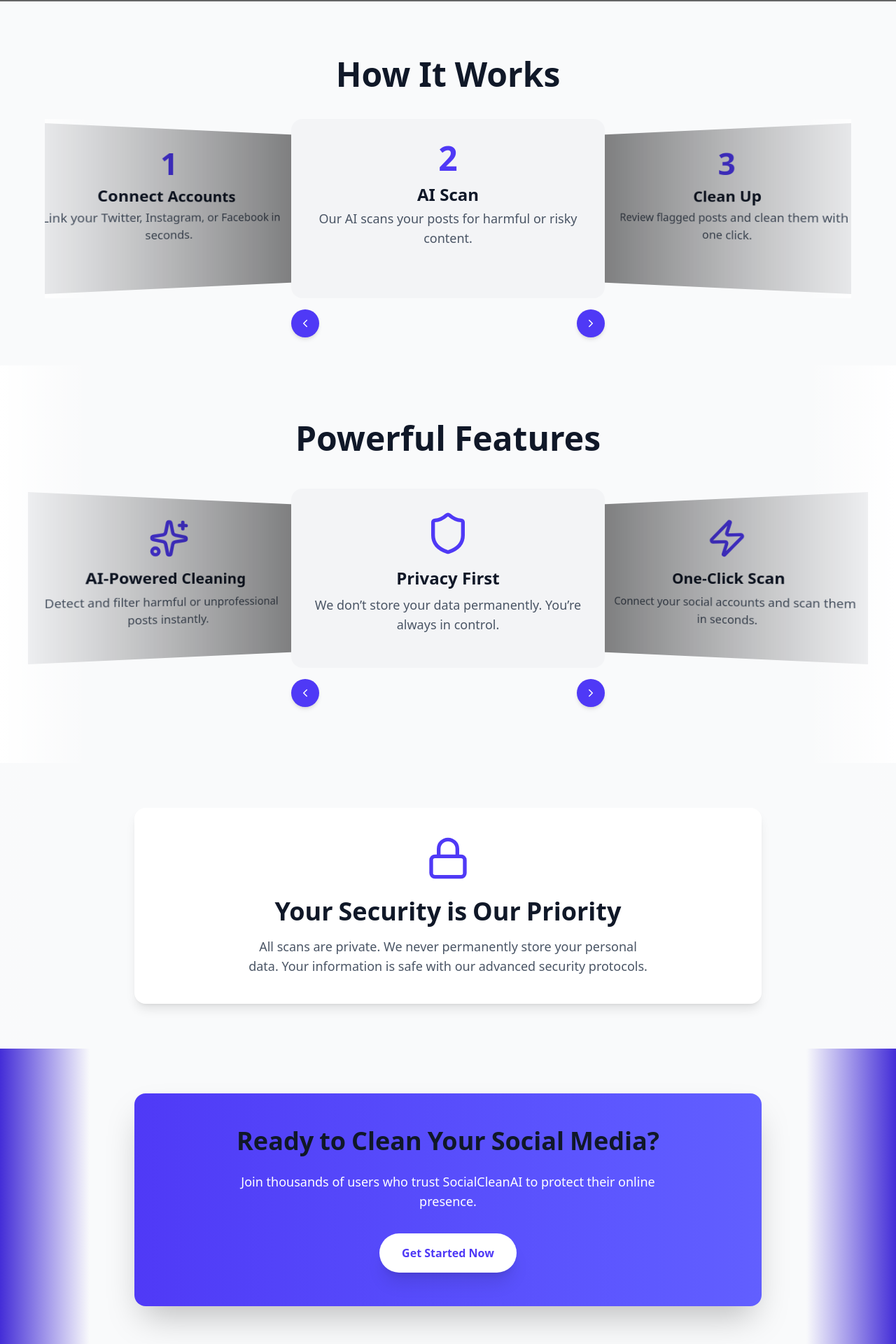
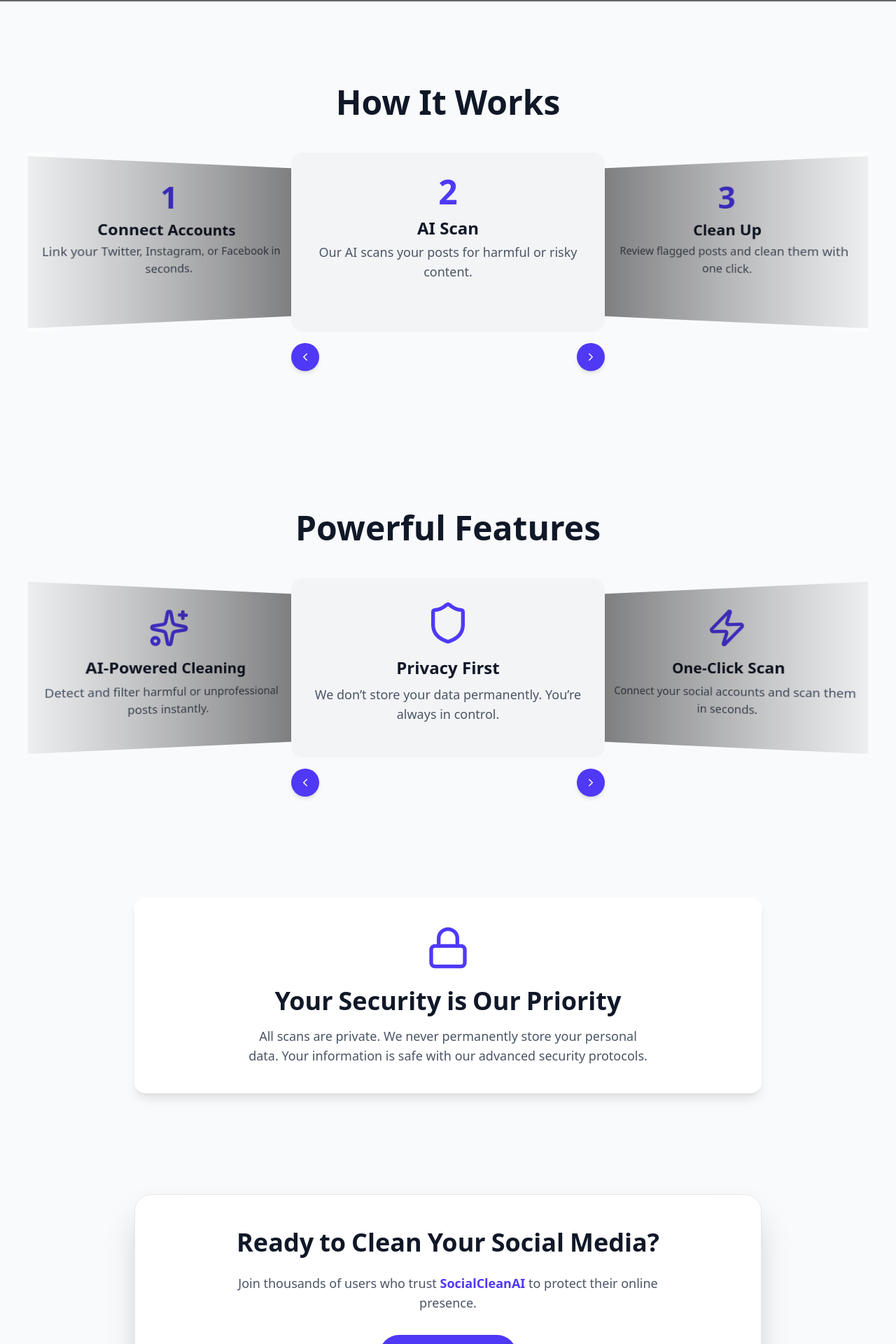
Before and after one commit to arfatkazi/SocialClean.AI, a React (Vite) app in the folder frontend/socialcleanAI/: page / in a window 1280 px wide. Shown: the part 780-2700 px from the top of the page at 70% size. Built offline with nearby package versions, Linux system fonts and the light colour scheme; grey boxes are pictures that could not be loaded.

Commit message:
frontend nav changes

```diff
--- a/frontend/socialcleanAI/src/components/Homepage/Cta.jsx
+++ b/frontend/socialcleanAI/src/components/Homepage/Cta.jsx
@@ -1,4 +1,4 @@
-import React, { useRef } from "react";
+import React from "react";
 import { motion } from "framer-motion";
 
 const Cta = () => {
@@ -18,31 +18,18 @@ const Cta = () => {
     },
   };
 
-  const leftFadeRef = useRef(null);
-  const rightFadeRef = useRef(null);
-
   return (
-    <section className="relative py-16 px-4 sm:px-6 md:px-10 overflow-hidden mb-20">
-      {/* Gradient edges */}
-      <div
-        ref={leftFadeRef}
-        className="absolute top-0 left-0 h-full w-32 bg-gradient-to-r from-indigo-700 pointer-events-none z-10"
-      />
-      <div
-        ref={rightFadeRef}
-        className="absolute top-0 right-0 h-full w-32 bg-gradient-to-l from-indigo-700 pointer-events-none z-10"
-      />
-
+    <section className="relative py-20 px-6 md:px-10 mb-20">
       <motion.div
-        className="relative max-w-4xl mx-auto text-center p-10 sm:p-12 rounded-2xl bg-gradient-to-r from-indigo-600 to-indigo-500 shadow-2xl backdrop-blur-md hover:[transform:rotateY(3deg) scale(1.02)] transition-transform duration-500"
+        className="relative max-w-4xl mx-auto text-center p-10 sm:p-12 rounded-3xl bg-white dark:bg-gray-900 shadow-2xl border border-gray-200 dark:border-gray-700"
         initial="hidden"
         whileInView="visible"
         viewport={{ once: true }}
         variants={containerVariant}
       >
-        {/* Animate Heading */}
+        {/* Animated Heading */}
         <motion.h2
-          className="text-3xl md:text-4xl font-extrabold mb-4 md:mb-6 flex flex-wrap justify-center gap-2"
+          className="text-3xl md:text-4xl font-extrabold mb-6 flex flex-wrap justify-center gap-2 text-gray-900 dark:text-white"
           variants={containerVariant}
         >
           {headingWords.map((word, i) => (
@@ -52,23 +39,26 @@ const Cta = () => {
           ))}
         </motion.h2>
 
-        {/* Animate Description */}
+        {/* Description */}
         <motion.p
-          className="text-base md:text-lg mb-6 md:mb-8 max-w-2xl mx-auto text-white"
+          className="text-base md:text-lg mb-8 max-w-2xl mx-auto text-gray-600 dark:text-gray-300"
           initial={{ opacity: 0, y: 20 }}
           whileInView={{ opacity: 1, y: 0 }}
           viewport={{ once: true }}
           transition={{
-            delay: headingWords.length * 0.2 + 0.3,
+            delay: 0.4,
             duration: 0.8,
             ease: "easeOut",
           }}
         >
-          Join thousands of users who trust SocialCleanAI to protect their
-          online presence.
+          Join thousands of users who trust{" "}
+          <span className="font-semibold text-indigo-600 dark:text-indigo-400">
+            SocialCleanAI
+          </span>{" "}
+          to protect their online presence.
         </motion.p>
 
-        {/* Animate Button */}
+        {/* Button */}
         <motion.button
           whileHover={{ scale: 1.05 }}
           whileTap={{ scale: 0.95 }}
@@ -76,11 +66,11 @@ const Cta = () => {
           whileInView={{ opacity: 1, y: 0 }}
           viewport={{ once: true }}
           transition={{
-            delay: headingWords.length * 0.2 + 0.6,
-            duration: 0.8,
+            delay: 0.6, // much faster, no long wait
+            duration: 0.7,
             ease: "easeOut",
           }}
-          className="px-8 py-4 rounded-full bg-white text-indigo-600 font-semibold shadow-xl hover:shadow-2xl transition-all duration-300"
+          className="px-8 py-4 rounded-full bg-indigo-600 text-white font-semibold shadow-lg hover:bg-indigo-700 transition-all duration-300"
         >
           Get Started Now
         </motion.button>
--- a/frontend/socialcleanAI/src/components/Homepage/Feature.jsx
+++ b/frontend/socialcleanAI/src/components/Homepage/Feature.jsx
@@ -1,5 +1,5 @@
 import React, { useRef, useEffect } from "react";
-import { Shield, Sparkles, Zap, BarChart, Eye } from "lucide-react"; // Added Eye icon
+import { Shield, Sparkles, Zap, BarChart, Eye } from "lucide-react";
 import { motion } from "framer-motion";
 import { Swiper, SwiperSlide } from "swiper/react";
 import { EffectCoverflow, Autoplay, Navigation } from "swiper/modules";
@@ -88,10 +88,6 @@ const Feature = () => {
 
   return (
     <section className="relative py-16 sm:py-20 px-4 sm:px-6 md:px-10 transition-colors duration-300 overflow-hidden mt-10">
-      {/* Gradient edges */}
-      <div className="absolute top-0 left-0 h-full w-32 bg-gradient-to-r from-white dark:from-gray-900 pointer-events-none z-10" />
-      <div className="absolute top-0 right-0 h-full w-32 bg-gradient-to-l from-white dark:from-gray-900 pointer-events-none z-10" />
-
       <div className="max-w-7xl mx-auto text-center relative z-20">
         {/* Animated heading */}
         <motion.h2
--- a/frontend/socialcleanAI/src/components/Homepage/Footer.jsx
+++ b/frontend/socialcleanAI/src/components/Homepage/Footer.jsx
@@ -2,25 +2,36 @@ import React from "react";
 
 const Footer = () => {
   return (
-    <footer className="w-full py-10 bg-gray-100 dark:bg-gray-800 text-gray-700 dark:text-gray-300 text-center text-sm rounded-t-2xl shadow-inner mt-10">
-      <p className="mb-4">
-        © {new Date().getFullYear()} SocialCleanAI. All rights reserved.
+    <footer className="w-full py-12 bg-gray-50 dark:bg-gray-900 text-gray-700 dark:text-gray-300 text-center rounded-t-3xl shadow-inner mt-16">
+      {/* Brand */}
+      <p className="mb-6 font-semibold text-gray-800 dark:text-gray-100">
+        © {new Date().getFullYear()}{" "}
+        <span className="text-indigo-600 dark:text-indigo-400 mr-1">
+          SocialClean.AI
+        </span>
+        All rights reserved.
       </p>
 
-      <div className="flex justify-center gap-6 flex-wrap">
+      {/* Links */}
+      <div className="flex justify-center gap-8 flex-wrap mb-4">
         {["Privacy Policy", "Terms of Service", "Contact"].map(
           (item, index) => (
             <a
               key={index}
               href="#"
-              className="relative text-gray-700 dark:text-gray-300 hover:text-indigo-600 dark:hover:text-white transition-colors duration-200 group"
+              className="relative text-gray-700 dark:text-gray-300 hover:text-indigo-600 dark:hover:text-indigo-400 transition-colors duration-300 group font-medium"
             >
-              <span className="absolute bottom-0 left-0 w-0 h-0.5 bg-indigo-400 transition-all duration-300 group-hover:w-full"></span>
+              <span className="absolute bottom-0 left-0 w-0 h-0.5 bg-indigo-400 dark:bg-indigo-500 transition-all duration-300 group-hover:w-full"></span>
               {item}
             </a>
           )
         )}
       </div>
+
+      {/* Optional small note */}
+      <p className="text-gray-500 dark:text-gray-400 text-xs">
+        Made with ❤️ to keep your social media safe and professional.
+      </p>
     </footer>
   );
 };
--- a/frontend/socialcleanAI/src/components/Homepage/Works.jsx
+++ b/frontend/socialcleanAI/src/components/Homepage/Works.jsx
@@ -75,11 +75,11 @@ const Works = () => {
   }, []);
 
   return (
-    <section className="pt-10 sm:pt-16 md:pt-20 px-4 sm:px-6 md:px-10 transition-colors duration-300">
-      <div className="max-w-6xl mx-auto text-center">
+    <section className="relative py-16 sm:py-20 px-4 sm:px-6 md:px-10 transition-colors duration-300 overflow-hidden mt-10">
+      <div className="max-w-7xl mx-auto text-center relative z-20">
         {/* Animated Heading */}
         <motion.h2
-          className="text-2xl sm:text-3xl md:text-5xl font-extrabold mb-8 sm:mb-10 text-gray-900 dark:text-gray-100 flex justify-center gap-3"
+          className="text-2xl sm:text-3xl md:text-5xl font-extrabold mb-10 sm:mb-12 text-gray-900 dark:text-gray-100 flex justify-center gap-3 flex-wrap"
           variants={containerVariant}
           initial="hidden"
           whileInView="visible"
--- a/frontend/socialcleanAI/src/components/MobileMenu.jsx
+++ b/frontend/socialcleanAI/src/components/MobileMenu.jsx
@@ -2,73 +2,88 @@ import { motion, AnimatePresence } from "framer-motion";
 import { Link } from "react-router-dom";
 
 export default function MobileMenu({ isOpen, setIsOpen, navLinks }) {
+  const menuVariants = {
+    hidden: { opacity: 0, y: -50 },
+    visible: {
+      opacity: 1,
+      y: 0,
+      transition: { type: "spring", stiffness: 140, damping: 25 },
+    },
+    exit: { opacity: 0, y: -50, transition: { duration: 0.3 } },
+  };
+
+  const linkVariants = {
+    hidden: { opacity: 0, x: -30 },
+    visible: (i) => ({
+      opacity: 1,
+      x: 0,
+      transition: {
+        delay: i * 0.08,
+        type: "spring",
+        stiffness: 140,
+        damping: 25,
+      },
+    }),
+  };
+
   return (
     <AnimatePresence>
       {isOpen && (
         <motion.div
-          initial={{ opacity: 0, y: -20 }}
-          animate={{ opacity: 1, y: 0 }}
-          exit={{ opacity: 0, y: -20 }}
-          transition={{ type: "spring", stiffness: 160, damping: 20 }}
-          className="md:hidden mt-7 fixed top-16 left-0 w-full bg-white/40 dark:bg-gray-800/60 backdrop-blur-md
-                     border-b border-white/20 dark:border-gray-700/40 shadow-lg z-50 py-4 px-3 space-y-2"
+          className="fixed inset-0 w-full h-full bg-white/20 dark:bg-gray-900/20 backdrop-blur-2xl z-50 flex flex-col justify-center items-center space-y-6"
+          variants={menuVariants}
+          initial="hidden"
+          animate="visible"
+          exit="exit"
         >
           {/* Mobile Links */}
           {navLinks.map((link, i) => (
             <motion.div
               key={link.to}
-              initial={{ opacity: 0, x: -15 }}
-              animate={{ opacity: 1, x: 0 }}
-              transition={{
-                type: "spring",
-                stiffness: 160,
-                damping: 20,
-                delay: i * 0.06,
-              }}
-              whileHover={{ scale: 1.02, color: "#6366f1" }}
+              custom={i}
+              variants={linkVariants}
+              initial="hidden"
+              animate="visible"
+              whileHover={{ scale: 1.05 }}
             >
               <Link
-                className="block text-center text-gray-900 dark:text-white font-medium text-sm transition-all duration-200"
                 to={link.to}
                 onClick={() => setIsOpen(false)}
+                className="relative block text-2xl sm:text-3xl font-semibold text-gray-900 dark:text-white py-3 px-6 rounded-lg transition-all duration-300 overflow-hidden group"
               >
-                {link.label}
+                <span className="absolute inset-0 bg-black/0 rounded-lg transition-all duration-300 group-hover:bg-black/80"></span>
+                <span className="relative z-10">{link.label}</span>
               </Link>
             </motion.div>
           ))}
 
           {/* Mobile Auth Buttons */}
-          <div className="flex flex-col space-y-2 mt-1">
+          <div className="flex flex-col gap-4 mt-6">
+            {["signup", "login"].map((path, i) => (
               <motion.div
+                key={path}
                 whileHover={{
-                scale: 1.03,
+                  scale: 1.05,
                   y: -1,
-                boxShadow: "0px 2px 6px rgba(0,0,0,0.12)",
+                  boxShadow: "0px 6px 20px rgba(0,0,0,0.25)",
                 }}
               >
                 <Link
-                className="block text-center px-3 py-1.5 font-medium rounded-lg bg-blue-600 text-white text-sm hover:bg-indigo-700 transition-all duration-200"
-                to="/signup"
+                  to={`/${path}`}
                   onClick={() => setIsOpen(false)}
+                  className={`relative block text-center py-3 px-12 font-medium rounded-full text-white text-lg overflow-hidden transition-all duration-300 shadow-md ${
+                    path === "signup"
+                      ? "bg-indigo-600 hover:bg-black"
+                      : "bg-green-600 hover:bg-black"
+                  } group`}
                 >
-                Sign up
+                  <span className="absolute inset-0 bg-black/0 rounded-full transition-all duration-300 group-hover:bg-black/80"></span>
+                  <span className="relative z-10 capitalize">
+                    {path === "signup" ? "Sign Up" : "Log In"}
+                  </span>
                 </Link>
               </motion.div>
-            <motion.div
-              whileHover={{
-                scale: 1.03,
-                y: -1,
-                boxShadow: "0px 2px 6px rgba(0,0,0,0.12)",
-              }}
-            >
-              <Link
-                className="block text-center px-3 py-1.5 font-medium rounded-lg bg-green-600 text-white text-sm hover:bg-emerald-700 transition-all duration-200"
-                to="/login"
-                onClick={() => setIsOpen(false)}
-              >
-                Log in
-              </Link>
-            </motion.div>
+            ))}
           </div>
         </motion.div>
       )}
```
Lines whose indentation alone changed are shown as unchanged.
